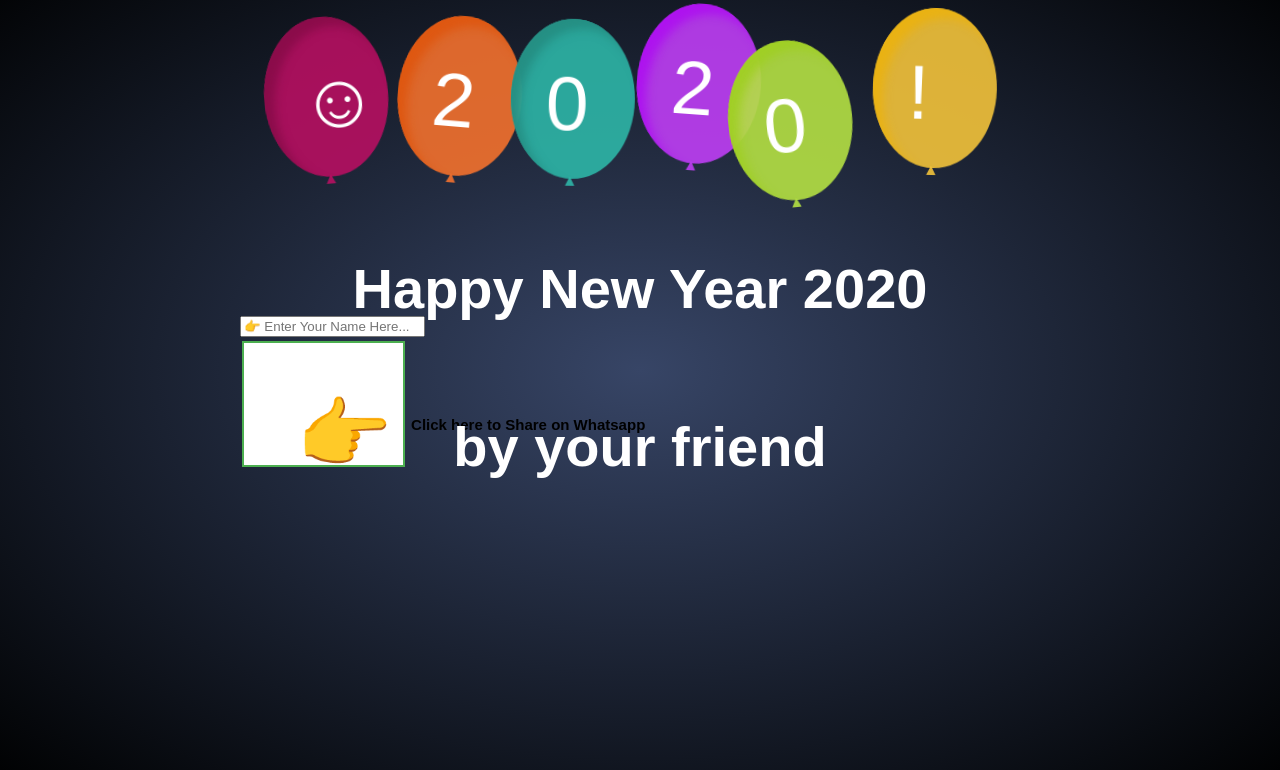
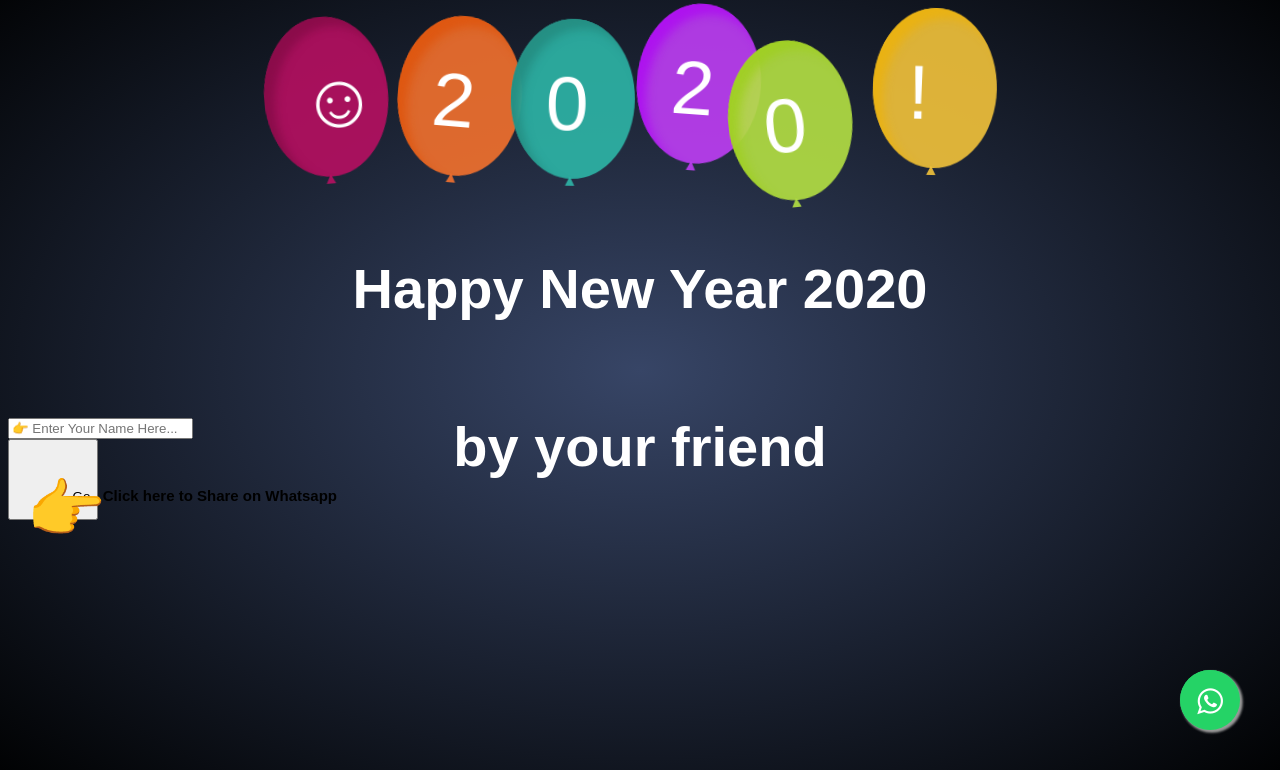
Before and after one commit to VIRUS-ATTACK/newYear2020, a Django app: page / in a window 1280 px wide. Shown: the part 30-800 px from the top of the page. Run offline with Django 3.2, Linux system fonts and the light colour scheme; some libraries are stand-ins or nearby versions; some web fonts are replaced.

Commit message:
minor changes

```diff
--- a/mysite/newyear/templates/newyear/files/wishes.html
+++ b/mysite/newyear/templates/newyear/files/wishes.html
@@ -4,26 +4,6 @@
         <style>
             /* If you can't see it just hit space in here*/
 
-            .button {
-            background-color: #4CAF50; /* Green */
-            border: none;
-            color: white;
-            padding: 16px 32px;
-            text-align: center;
-            text-decoration: none;
-            display: inline-block;
-            font-size: 16px;
-            margin: 4px 2px;
-            -webkit-transition-duration: 0.4s; /* Safari */
-            transition-duration: 0.4s;
-            cursor: pointer;
-            }
-
-            .button1 {
-            background-color: white;
-            color: black;
-            border: 2px solid #4CAF50;
-            }
 
             .float{
             position:fixed;
@@ -345,17 +325,7 @@
             </div>
             <h1>Happy New Year 2020</h1><br>
             <h1 id="username" >by {{username}}</h1>
-            <input  type="name" id="myText" onChange="update(this.value);"  required maxlength="50" name="n" placeholder="👉 Enter Your Name Here..."><br>
-        <button class="button button1" type="submit" onclick="document.getElementById('username').innerHTML='by' + document.getElementById('myText').value"><span>👉</span> Go </button>
-        <a id="myAnchor" ><i class="fa fa-whatsapp my-float"></i><b style="font-size: 15px;">Click here to Share on Whatsapp</b> <i class="fa fa-whatsapp my-float"></i></a>
-        <script>
-            function update(value){
-                var anchorText = "whatsapp://send?text=I'm *" + value + "* %0AOpen this once👇👇 %0A  http://104.209.158.77/" + value + "/ %0A";
-                document.getElementById("myAnchor").href = anchorText;
-            }
-            // var name = document.getElementById('myText').value;
 
-        </script>
 
         </div>
         <script>
@@ -366,7 +336,23 @@
                 window.parent.postMessage('resize', "*");
             }
         </script>
+        <input  type="name" id="myText" onChange="update(this.value);"  required maxlength="50" name="n" placeholder="👉 Enter Your Name Here..."><br>
+        <button class="button button1" type="submit" onclick="document.getElementById('username').innerHTML='by' + document.getElementById('myText').value"><span>👉</span> Go </button>
+        <a id="myAnchor" ><link rel="stylesheet" href="https://maxcdn.bootstrapcdn.com/font-awesome/4.5.0/css/font-awesome.min.css">
+            <a  class="float" target="_blank">
+            <i class="fa fa-whatsapp my-float"></i>
+            </a></i><b style="font-size: 15px;">Click here to Share on Whatsapp</b> <link rel="stylesheet" href="https://maxcdn.bootstrapcdn.com/font-awesome/4.5.0/css/font-awesome.min.css">
+            <a  class="float" target="_blank">
+            <i class="fa fa-whatsapp my-float"></i>
+            </a></i></a>
+        <script>
+            function update(value){
+                var anchorText = "whatsapp://send?text=I'm *" + value + "* %0AOpen this once👇👇 %0A  http://104.209.158.77/" + value + "/ %0A";
+                document.getElementById("myAnchor").href = anchorText;
+            }
+            // var name = document.getElementById('myText').value;
 
+        </script>
 
 
 </body></html>
```
